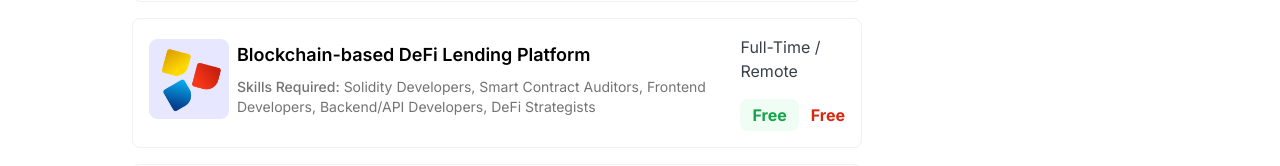
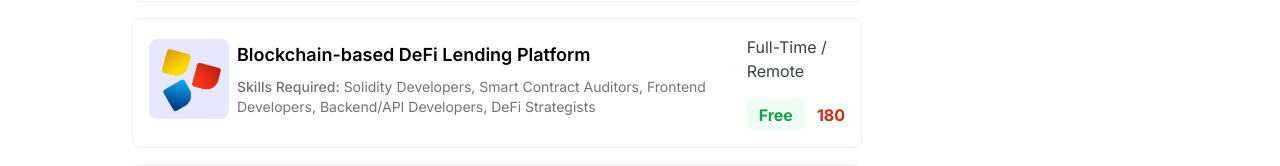
Before and after one commit to techtalentscity/techtalentscity.github.io, a React (Vite) app: page /projects in a window 1280 px wide. Shown: the part 843-1009 px from the top of the page. Built offline with nearby package versions, Linux system fonts and the light colour scheme.

Commit message:
Update index.jsx

```diff
--- a/src/Pages/Projects/index.jsx
+++ b/src/Pages/Projects/index.jsx
@@ -66,7 +66,7 @@ const Projects = () => {
       logo: techtalent,
       verified: true,
       premium: false,
-      price: 'Free',
+      price: '180',
       link: '/projects/blockchain-defi',
     },
     {
```
